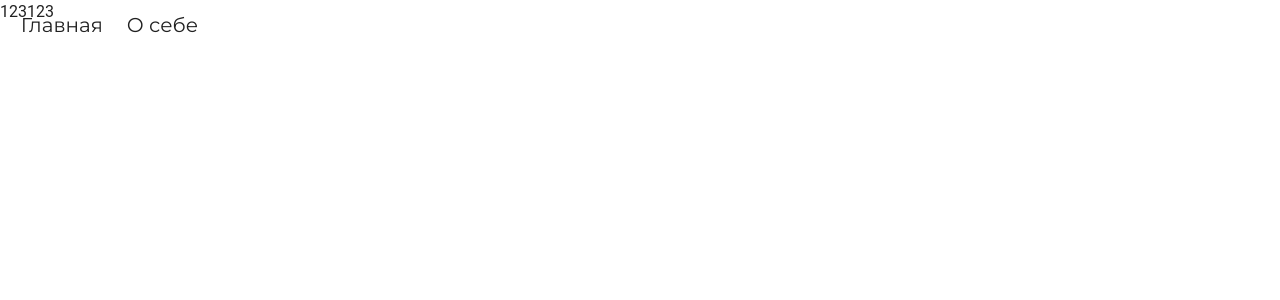
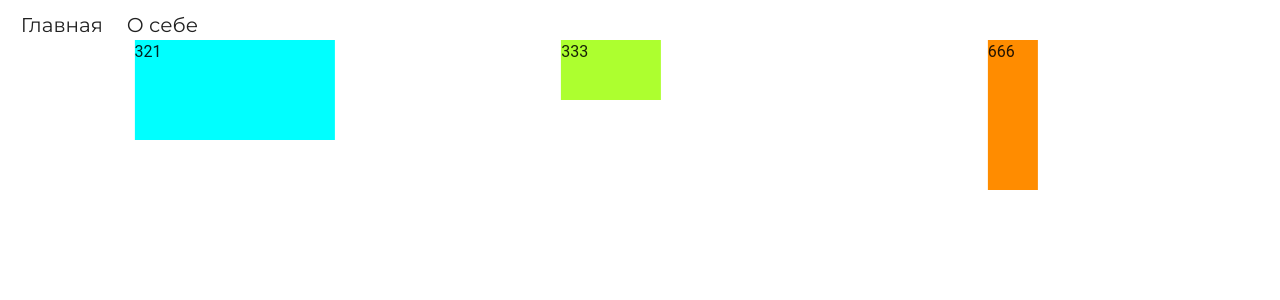
Before and after one commit to Ahri-ninetailed/halyapina.com, a Vue app: page /anima in a window 1280 px wide. Shown: the top 300 px of the page. Built offline with nearby package versions, Linux system fonts and the light colour scheme.

Commit message:
Add anima emty page

```diff
--- a/src/pages/Anima.vue
+++ b/src/pages/Anima.vue
@@ -1,15 +1,84 @@
 <template>
-  <v-container class="pa-0" fluid>
-123123
+  <v-container class="pa-0" fluid style="margin-top: 5vh">
+    <v-row>
+      <v-col cols="12">
+        <swiper
+          :slidesPerView="3"
+          :spaceBetween="0"
+          :freeMode="true"
+          :mousewheel="true"
+          :loop="true"
+          :autoplay="{
+            delay: 1,
+            disableOnInteraction: true,
+          }"
+          :speed="10000"
+          :scrollbar="{
+            hide: true
+          }"
+          :modules="modules"
+          class="mySwiper"
+        >
+          <swiper-slide>
+            <div style="height: 200px; width: 100px; background-color: red;">
+              123
+            </div>
+          </swiper-slide>
+          <swiper-slide>
+            <div style="height: 100px; width: 200px; background-color: aqua;">
+              321
+            </div>
+          </swiper-slide>
+          <swiper-slide>
+            <div style="height: 60px; width: 100px; background-color: greenyellow;">
+              333
+            </div>
+          </swiper-slide>
+          <swiper-slide>
+            <div style="height: 150px; width: 50px; background-color: darkorange;">
+              666
+            </div>
+          </swiper-slide>
+        </swiper>
+      </v-col>
+    </v-row>
   </v-container>
 </template>
 
 <script>
+  import { Swiper, SwiperSlide } from 'swiper/vue';
+
+  import 'swiper/css';
+
+  import 'swiper/css/scrollbar';
+  import { Scrollbar } from 'swiper/modules';
+
+  import 'swiper/css/free-mode';
+  import { FreeMode } from 'swiper/modules';
+
+  import { Autoplay } from 'swiper/modules';
+  import { Mousewheel } from 'swiper/modules';
+
 export default {
   name: "AnimaPage",
+  components: {
+      Swiper,
+      SwiperSlide,
+    },
+    setup() {
+      return {
+        modules: [FreeMode, Scrollbar, Autoplay, Mousewheel],
+      };
+    },
+    mounted() {
+    document.documentElement.style.overflow = 'hidden';
+    },
+    beforeUnmount() {
+      document.documentElement.style.overflow = '';
+    }
 }
 </script>
 
-<style>
+<style scoped>
 
 </style>
```
